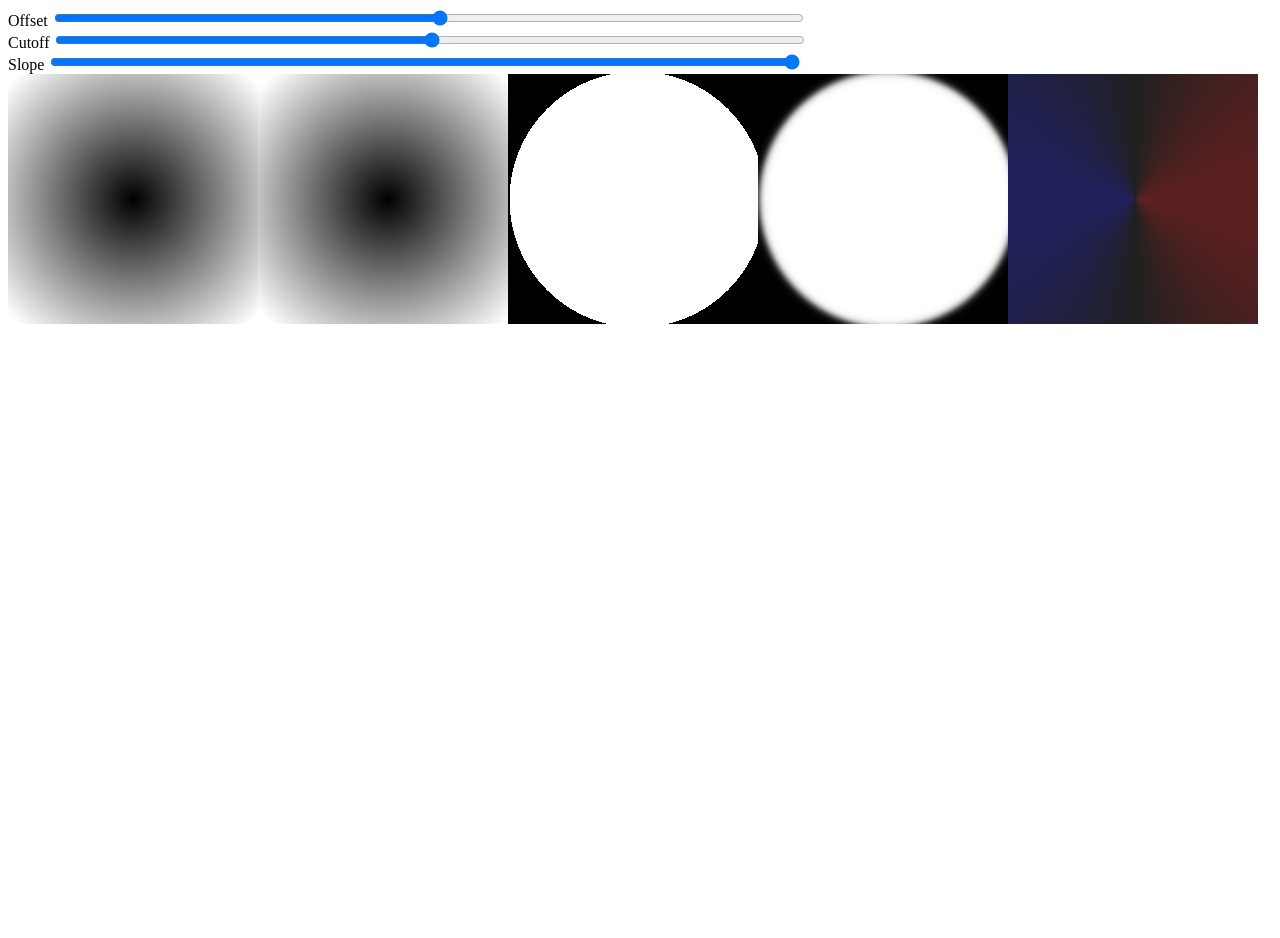
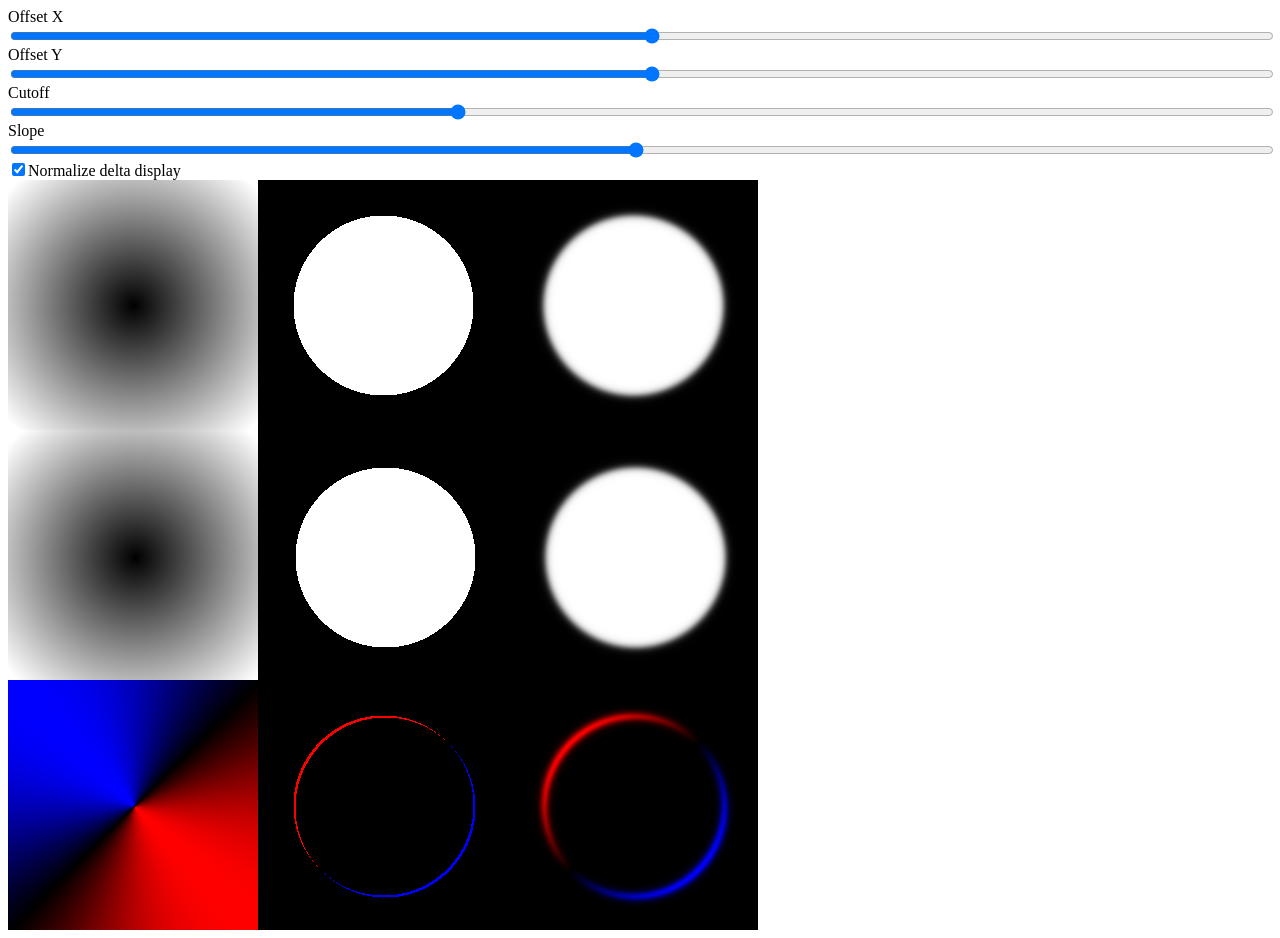
Before and after one commit to abyrd/sigmoid, a plain HTML site: page index.html in a window 1280 px wide. Before the commit the page ends 800 px from the top, so only its background shows below. Drawn offline with Linux system fonts and the light colour scheme.

Commit message:
rework for better structure and interactivity

```diff
--- a/index.html
+++ b/index.html
@@ -1,22 +1,30 @@
 <body>
 
+    <div width="750px">
+        <label for="offsetX">Offset X</label>
+        <input type="range" id="offsetX" min="-125" max="125" value="2" />
+    </div>
     <div>
-        <label for="offset">Offset</label>
-        <input type="range" id="offset" min="-125" max="125" value="4" />
+        <label for="offsetY">Offset Y</label>
+        <input type="range" id="offsetY" min="-125" max="125" value="2" />
     </div>
     <div>
         <label for="cutoff">Cutoff</label>
-        <input type="range" id="cutoff" min="0" max="255" value="128" />
+        <input type="range" id="cutoff" min="0" max="255" value="90" />
     </div>
     <div>
         <label for="slope">Slope</label>
-        <input type="range" id="slope" min="0.01" max="0.5" step="0.001" value="0.5" />
+        <input type="range" id="slope" min="0.01" max="1" step="0.001" value="0.5" />
+    </div>
+    <div>
+        <input type="checkbox" id="normalize" checked="true">Normalize delta display</input>
     </div>
 
-    <!-- A grid: rows are centered, offset, difference; columns are distance, threshold, logistic sigmoid -->
-    <div id="centeredRow">
-    <div id="offsetRow">
-    <div id="differenceRow">
+    <!-- A grid with rows (centered, offset, difference) and columns (distance, threshold, logistic) -->
+    <!-- make canvas here instead of programmatically? make divs programmatically? -->
+    <div id="centerRow"> </div>
+    <div id="offsetRow"> </div>
+    <div id="deltaRow"> </div>
 
     <!-- Final conclusion: add a slider that progressively adds more and more office buildings into a total accessibility indicator (sums and normalizes), which still has the sigmoid and hard cutoff options. -->
 
@@ -27,17 +35,18 @@
 'use strict';
 
 // On canvases: https://www.mapbox.com/bites/00009/
+// Use specific-width arrays
 
 var width = 250;
 var height = 250;
 var N = width * height;
 
-function makeCanvas (id) {
+function makeCanvas (id, parent) {
   var canvas = document.createElement('canvas');
   canvas.id = id;
   canvas.width = width;
   canvas.height = height;
-  document.body.appendChild(canvas);
+  document.getElementById(parent).appendChild(canvas);
   return canvas;
 }
 
@@ -55,7 +64,7 @@ function distance (x0, y0, x1, y1) {
     return Math.sqrt(dx * dx + dy * dy);
 }
 
-function makeDistanceImageData (cX, cY) {
+function makeDistanceData (cX, cY) {
     var dat = makeEmptyImageData();
     for (var y = 0; y < height; y++) {
         for (var x = 0; x < width; x++) {
@@ -65,25 +74,30 @@ function makeDistanceImageData (cX, cY) {
     return dat;
 }
 
-function makeDistanceCanvas (canvas, distanceData, scale, signed) {
+function applyDataToCanvas (canvas, dataIn, scale, signed) {
     var ctx = canvas.getContext("2d");
     var imgData = ctx.createImageData(width, height);
     var data = imgData.data;
+    if (scale == 0) {
+        // Auto-normalize
+        var absMax = Math.max(Math.max(...dataIn), -Math.min(...dataIn));
+        scale = 255 / absMax;
+    }
     // Iterate over distance values
     var j = 0;
     for (var i = 0; i < N; i++) {
-        var val = distanceData[i] * scale;
+        var val = dataIn[i] * scale;
         if (signed) {
             // Blue-red color scheme for positive and negative
             if (val >= 0) {
-                data[j++] = 32;
-                data[j++] = 32;
-                data[j++] = 32 + val;
+                data[j++] = 0;
+                data[j++] = 0;
+                data[j++] = val;
                 data[j++] = 255;
             } else {
-                data[j++] = 32 - val;
-                data[j++] = 32;
-                data[j++] = 32;
+                data[j++] = -val;
+                data[j++] = 0;
+                data[j++] = 0;
                 data[j++] = 255;
             }
         } else {
@@ -113,39 +127,111 @@ function logistic (array, cutoff, slope) {
     return result;
 }
 
-var centerCanvas   = makeCanvas('centerCanvas');
-var offsetCanvas   = makeCanvas('offsetCanvas');
-var threshCanvas   = makeCanvas('threshCanvas');
-var logisticCanvas = makeCanvas('logisticCanvas');
-var diffCanvas     = makeCanvas('diffCanvas');
+function elementWiseDelta (array0, array1) {
+    var delta = new Array(N);
+    for (var i = 0; i < N; i++) {
+        delta[i] = array1[i] - array0[i];
+    }
+    return delta;
+}
 
-var slider = document.getElementById("offset");
-slider.style.width = "750px";
+
+// Grab sliders and other input widgets and set their widths
+
+var offsetX = document.getElementById("offsetX");
+offsetX.style.width = "100%";
+var offsetY = document.getElementById("offsetY");
+offsetY.style.width = "100%";
 var cutoff = document.getElementById("cutoff");
-cutoff.style.width = "750px";
+cutoff.style.width = "100%";
 var slope = document.getElementById("slope");
-slope.style.width = "750px";
+slope.style.width = "100%";
+var normalize = document.getElementById("normalize");
 
-// change event triggered on mouse release; input event triggered on mouse move.
-slider.oninput = function() {
-    // WTF slider.value is a string?
-    var distDataCenter = makeDistanceImageData(width / 2, height / 2);
-    var distDataOffset = makeDistanceImageData(width / 2 + parseInt(slider.value), height / 2);
-    var distDataThresh = threshold(distDataOffset, cutoff.value);
-    var distDataLogistic = logistic(distDataOffset, cutoff.value, slope.value);
-    var distDataDiff = new Array(N);
-    for (var i = 0; i < N; i++) {
-        distDataDiff[i] = distDataOffset[i] - distDataCenter[i];
-    }
-    makeDistanceCanvas(centerCanvas, distDataCenter, 1.5);
-    makeDistanceCanvas(offsetCanvas, distDataOffset, 1.5);
-    makeDistanceCanvas(threshCanvas, distDataThresh, 255);
-    makeDistanceCanvas(logisticCanvas, distDataLogistic, 255);
-    makeDistanceCanvas(diffCanvas, distDataDiff, 15, true);
+// Create a grid of canvases
+
+var centerDistanceCanvas  = makeCanvas('centerDistanceCanvas',  'centerRow');
+var centerThresholdCanvas = makeCanvas('centerThresholdCanvas', 'centerRow');
+var centerLogisticCanvas  = makeCanvas('centerLogisticCanvas',  'centerRow');
+
+var offsetDistanceCanvas  = makeCanvas('offsetDistanceCanvas',  'offsetRow');
+var offsetThresholdCanvas = makeCanvas('offsetThresholdCanvas', 'offsetRow');
+var offsetLogisticCanvas  = makeCanvas('offsetLogisticCanvas',  'offsetRow');
+
+var deltaDistanceCanvas  = makeCanvas('deltaDistanceCanvas',  'deltaRow');
+var deltaThresholdCanvas = makeCanvas('deltaThresholdCanvas', 'deltaRow');
+var deltaLogisticCanvas  = makeCanvas('deltaLogisticCanvas',  'deltaRow');
+
+// Arrays of length N holding single-band image data, will be initialized on redraw
+
+// Centered departure point
+var centerDistanceData;
+var centerThresholdData;
+var centerLogisticData;
+
+// Off-center departure point
+var offsetDistanceData;
+var offsetThresholdData;
+var offsetLogisticData;
+
+// The difference of the offset and centered results
+var deltaDistanceData;
+var deltaThresholdData;
+var deltaLogisticData;
+
+// Distance data from center point never changes so only calculate and display it once
+var centerDistanceData  = makeDistanceData(width / 2, height / 2);
+applyDataToCanvas(centerDistanceCanvas,  centerDistanceData,  1.5);
+
+// Distance data from off-of-center point, changes whenever x and y sliders move
+function updateOffsetDistance() {
+    offsetDistanceData = makeDistanceData(width / 2 + parseInt(offsetX.value), height / 2 + parseInt(offsetY.value));
+    deltaDistanceData  = elementWiseDelta(centerDistanceData,  offsetDistanceData);
+    applyDataToCanvas(offsetDistanceCanvas, offsetDistanceData, 1.5);
+    var deltaScale = normalize.checked ? 0 : 50;
+    applyDataToCanvas(deltaDistanceCanvas, deltaDistanceData, deltaScale, true); // auto normalize, bidirectional signal
+    updateCanvases(); // cascade redraw of all other canvases
+}
+
+// Threshold and logistic curve displays, update whenever any parameters change
+function updateCanvases () {
+
+    // Centered departure point
+    centerThresholdData = threshold(centerDistanceData, cutoff.value);
+    centerLogisticData = logistic(centerDistanceData, cutoff.value, slope.value);
+
+    // Off-center departure point
+    offsetThresholdData = threshold(offsetDistanceData, cutoff.value);
+    offsetLogisticData = logistic(offsetDistanceData, cutoff.value, slope.value);
+
+    // The difference of the offset and centered results
+    deltaThresholdData = elementWiseDelta(centerThresholdData, offsetThresholdData);
+    deltaLogisticData = elementWiseDelta(centerLogisticData,  offsetLogisticData);
+
+    var deltaScale = normalize.checked ? 0 : 350;
+
+    applyDataToCanvas(centerThresholdCanvas, centerThresholdData, 255);
+    applyDataToCanvas(centerLogisticCanvas,  centerLogisticData , 255);
+
+    applyDataToCanvas(offsetThresholdCanvas, offsetThresholdData, 255);
+    applyDataToCanvas(offsetLogisticCanvas,  offsetLogisticData , 255);
+
+    applyDataToCanvas(deltaThresholdCanvas,  deltaThresholdData,  255,        true);
+    applyDataToCanvas(deltaLogisticCanvas,   deltaLogisticData ,  deltaScale, true);
+
 };
-cutoff.oninput = slider.oninput;
-slope.oninput = slider.oninput;
-slider.oninput(); // trigger draw on page load
+
+// The change event is triggered on mouse release; the input event is triggered on mouse move.
+// TODO centered images do not always need to be updated. Cutoff and slope for the two rows could be decoupled.
+offsetX.oninput = updateOffsetDistance;
+offsetY.oninput = updateOffsetDistance;
+cutoff.oninput = updateCanvases;
+slope.oninput = updateCanvases;
+normalize.onchange = updateOffsetDistance;
+
+updateOffsetDistance(); // trigger full redraw on page load
+
+// TODO ondrag for the three offset canvases
 
 }()); // close namespace and call to execute.
 
```
